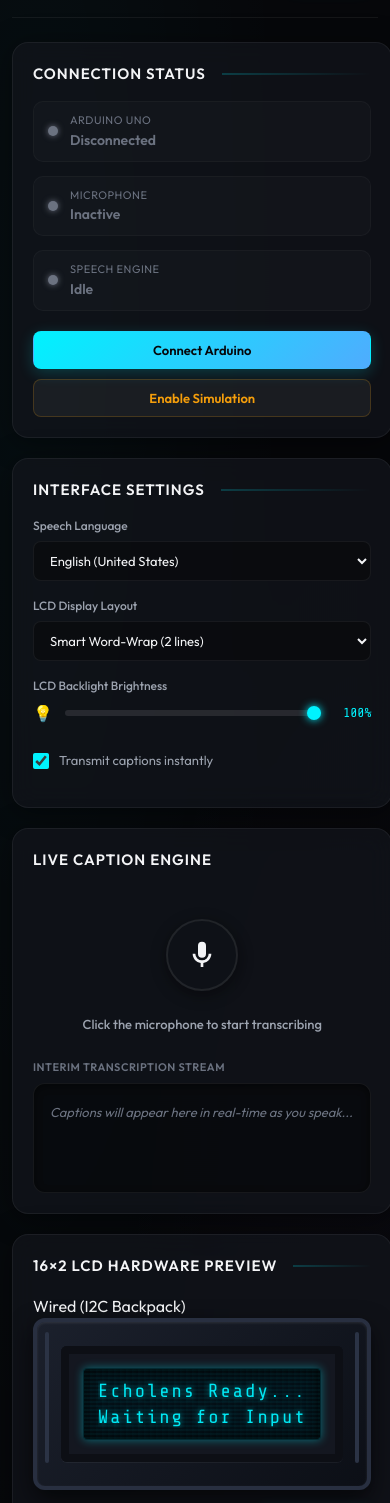
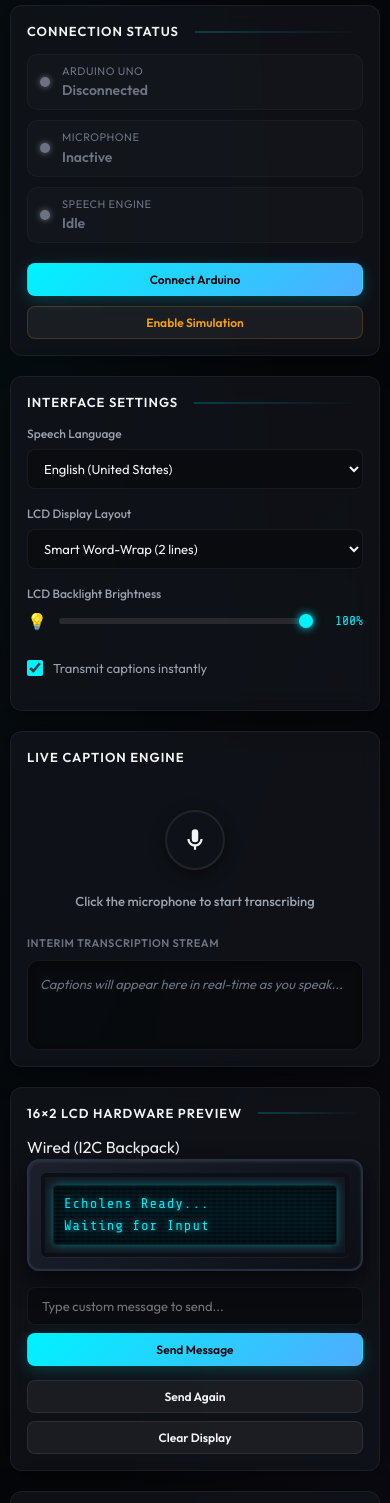
Before and after one commit to VIPERJOHN6/Echolens, a plain HTML site: page index.html in a window 390 px wide. Shown: the part 124-1627 px from the top of the page. Drawn offline with nearby package versions, Linux system fonts and the light colour scheme.

Commit message:
second commit

```diff
--- a/index.css
+++ b/index.css
@@ -40,6 +40,12 @@
   padding: 0;
 }
 
+html, body {
+  overflow-x: hidden;
+  width: 100%;
+  position: relative;
+}
+
 body {
   font-family: 'Outfit', -apple-system, BlinkMacSystemFont, "Segoe UI", Roboto, sans-serif;
   background-color: var(--bg-main);
@@ -51,7 +57,6 @@ body {
   display: flex;
   flex-direction: column;
   line-height: 1.5;
-  overflow-x: hidden;
   -webkit-font-smoothing: antialiased;
 }
 
@@ -951,3 +956,129 @@ body {
     align-self: flex-end;
   }
 }
+
+@media (max-width: 480px) {
+  .app-container {
+    padding: 10px;
+  }
+
+  .app-header {
+    gap: 8px;
+    margin-bottom: 16px;
+    padding-bottom: 14px;
+  }
+
+  .header-logo-group {
+    gap: 10px;
+    width: 100%;
+  }
+
+  .app-logo {
+    height: 36px;
+  }
+
+  .header-title-block .main-title {
+    font-size: 20px;
+  }
+
+  .header-title-block .subtitle {
+    font-size: 11px;
+  }
+
+  .system-time {
+    font-size: 13px;
+    padding: 4px 10px;
+    margin-top: 4px;
+  }
+
+  .dashboard-card {
+    padding: 16px;
+    border-radius: 12px;
+  }
+
+  .card-title {
+    font-size: 13px;
+    margin-bottom: 12px;
+  }
+
+  .status-grid {
+    gap: 10px;
+  }
+
+  .status-item {
+    padding: 8px 12px;
+  }
+
+  .btn {
+    font-size: 12px;
+    padding: 8px 12px;
+  }
+
+  /* Responsive LCD */
+  .lcd-housing-outer {
+    padding: 12px;
+    border-width: 2px;
+  }
+
+  .lcd-bezel {
+    border-width: 4px;
+    padding: 8px;
+  }
+
+  .lcd-screen {
+    padding: 8px 10px;
+    height: 60px;
+  }
+
+  .lcd-line {
+    font-size: 14px;
+    letter-spacing: 1px;
+    height: 18px;
+    line-height: 18px;
+  }
+
+  .lcd-metal-accent-l, .lcd-metal-accent-r {
+    display: none; /* Hide metal accents on tiny screens */
+  }
+
+  /* Responsive Controls stack */
+  .input-send-group {
+    flex-direction: column;
+    gap: 8px;
+  }
+
+  .input-send-group .btn {
+    width: 100%;
+  }
+
+  .lcd-quick-actions {
+    flex-direction: column;
+    gap: 8px;
+  }
+
+  .mic-button {
+    width: 80px;
+    height: 80px;
+  }
+
+  .mic-icon-circle {
+    width: 60px;
+    height: 60px;
+  }
+
+  .mic-svg {
+    width: 26px;
+    height: 26px;
+  }
+
+  .soundwave-container {
+    width: 76px;
+    height: 76px;
+  }
+
+  .transcript-pane {
+    min-height: 90px;
+    padding: 12px;
+    font-size: 14px;
+  }
+}
```
